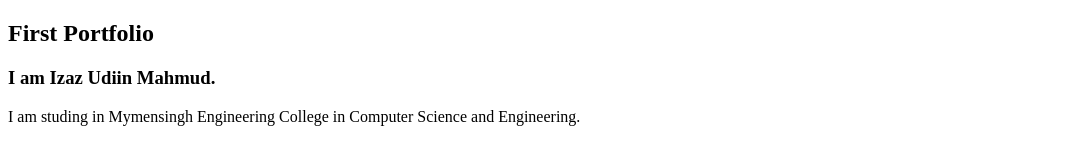
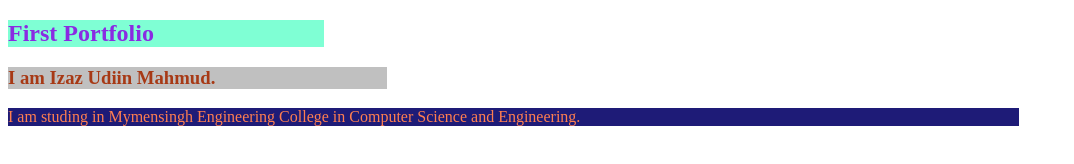
Before and after one commit to Izaz126/first-portfolio, a plain HTML site: page index.html in a window 1280 px wide. Shown: the whole page, without its empty margins (0-1074 px from the left). Drawn offline with Linux system fonts and the light colour scheme.

Commit message:
adding css

```diff
--- a/index.html
+++ b/index.html
@@ -1,8 +1,23 @@
 <!DOCTYPE html>
 <html lang="en">
 <head>
-    <meta charset="UTF-8">
-    <meta name="viewport" content="width=device-width, initial-scale=1.0">
+    <style>
+        h2{
+            color: blueviolet;
+            background-color: aquamarine;
+            width: 25%;
+        }
+        p{
+            color: coral;
+            background-color: rgb(30, 27, 119);
+            width: 80%;
+        }
+        h3{
+            color: rgb(167, 57, 21);
+            background-color: silver;
+            width: 30%;
+        }
+    </style>
     <title>First Portfolio</title>
 </head>
 <body>
```
